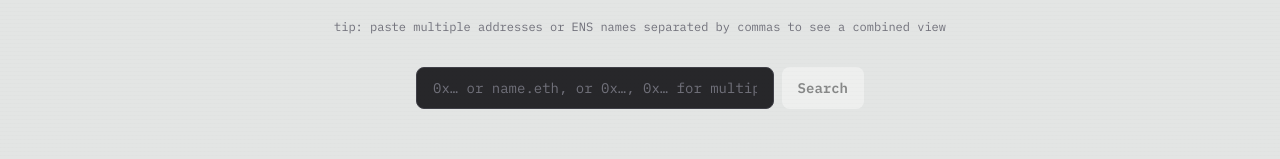
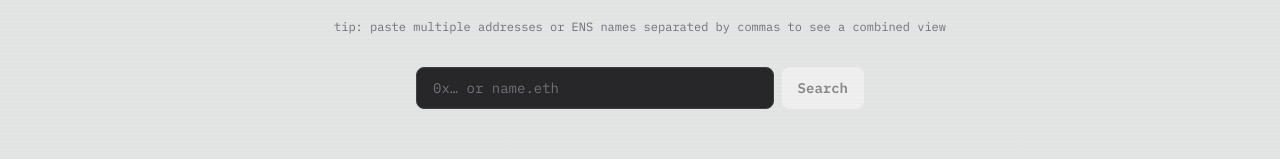
Before and after one commit to astercast/NormiesArchive, a Next.js app: page /wallet in a window 1280 px wide. Shown: the part 377-536 px from the top of the page. Built offline with nearby package versions, Linux system fonts and the light colour scheme.

Commit message:
fix: clean up search bar placeholder text

```diff
--- a/app/wallet/WalletSearchClient.tsx
+++ b/app/wallet/WalletSearchClient.tsx
@@ -104,7 +104,7 @@ export default function WalletSearchClient() {
               setQuery(e.target.value);
               setError("");
             }}
-            placeholder="0x… or name.eth, or 0x…, 0x… for multiple"
+            placeholder="0x… or name.eth"
             spellCheck={false}
             autoCapitalize="none"
             autoCorrect="off"
```
